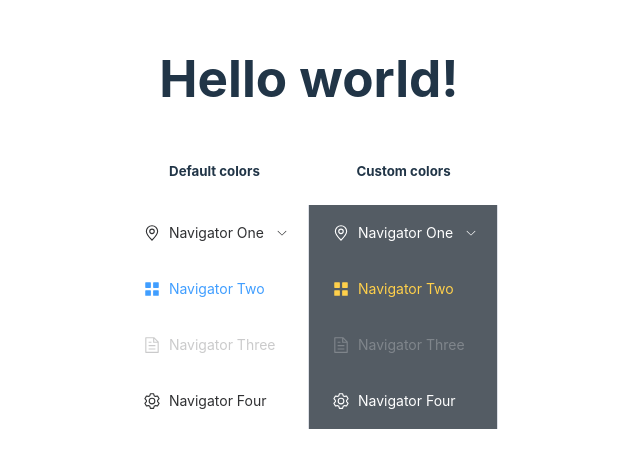
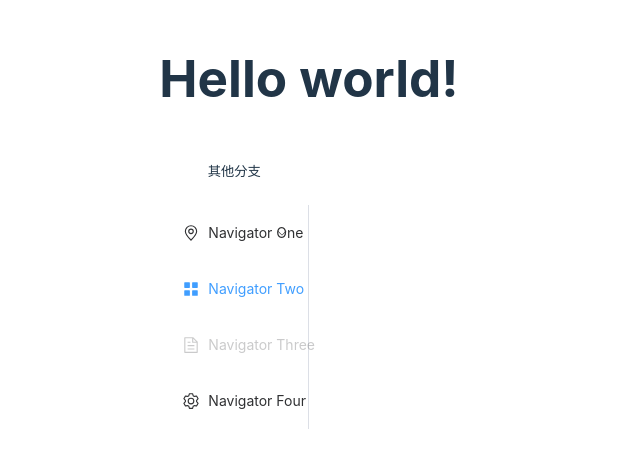
Before and after one commit to Moonlit1997/vite-project, a Vue app: page / in a window 1280 px wide. Shown: the part 178-646 px from the top of the page, without its empty margins (331-971 px from the left). Built offline with nearby package versions, Linux system fonts and the light colour scheme.

Commit message:
ee
Signed-off-by: Moonlit1997 <zhouxiyu1997@gmail.com>

```diff
--- a/src/components/sideMenu/index.vue
+++ b/src/components/sideMenu/index.vue
@@ -1,52 +1,10 @@
 <template>
   <el-row class="tac">
     <el-col :span="12">
-      <h5 class="mb-2">Default colors</h5>
+      <h5 class="mb-2">其他分支</h5>
       <el-menu
         default-active="2"
         class="el-menu-vertical-demo"
-        @open="handleOpen"
-        @close="handleClose"
-      >
-        <el-sub-menu index="1">
-          <template #title>
-            <el-icon><location /></el-icon>
-            <span>Navigator One</span>
-          </template>
-          <el-menu-item-group title="Group One">
-            <el-menu-item index="1-1">item one</el-menu-item>
-            <el-menu-item index="1-2">item two</el-menu-item>
-          </el-menu-item-group>
-          <el-menu-item-group title="Group Two">
-            <el-menu-item index="1-3">item three</el-menu-item>
-          </el-menu-item-group>
-          <el-sub-menu index="1-4">
-            <template #title>item four</template>
-            <el-menu-item index="1-4-1">item one</el-menu-item>
-          </el-sub-menu>
-        </el-sub-menu>
-        <el-menu-item index="2">
-          <el-icon><icon-menu /></el-icon>
-          <span>Navigator Two</span>
-        </el-menu-item>
-        <el-menu-item index="3" disabled>
-          <el-icon><document /></el-icon>
-          <span>Navigator Three</span>
-        </el-menu-item>
-        <el-menu-item index="4">
-          <el-icon><setting /></el-icon>
-          <span>Navigator Four</span>
-        </el-menu-item>
-      </el-menu>
-    </el-col>
-    <el-col :span="12">
-      <h5 class="mb-2">Custom colors</h5>
-      <el-menu
-        active-text-color="#ffd04b"
-        background-color="#545c64"
-        class="el-menu-vertical-demo"
-        default-active="2"
-        text-color="#fff"
         @open="handleOpen"
         @close="handleClose"
       >
```
